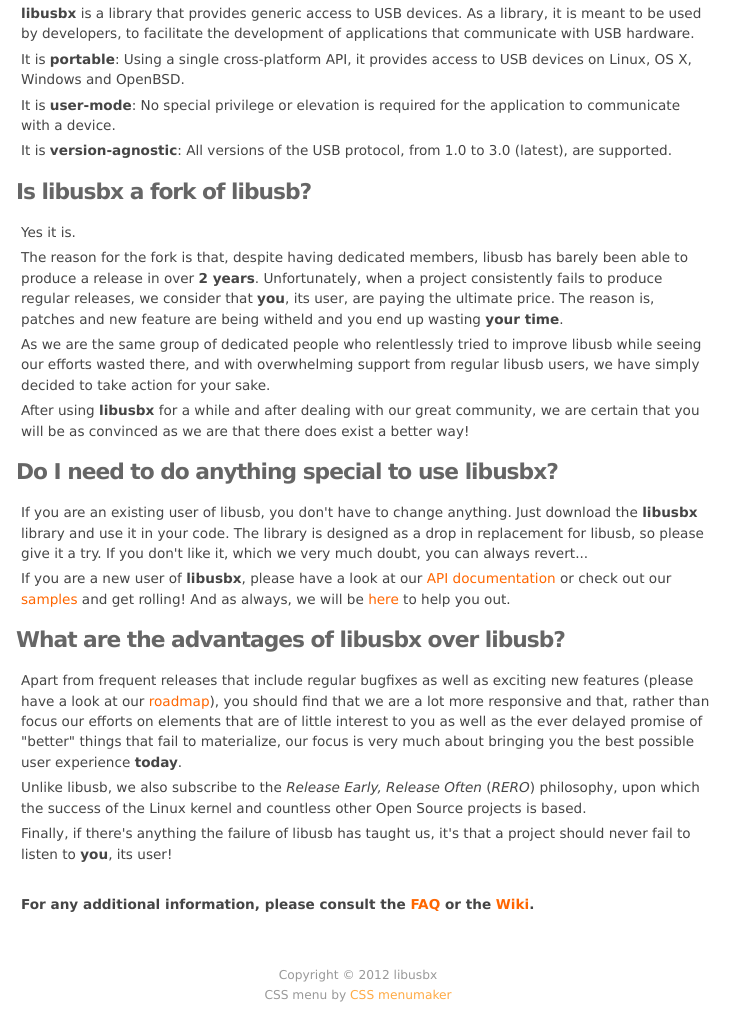
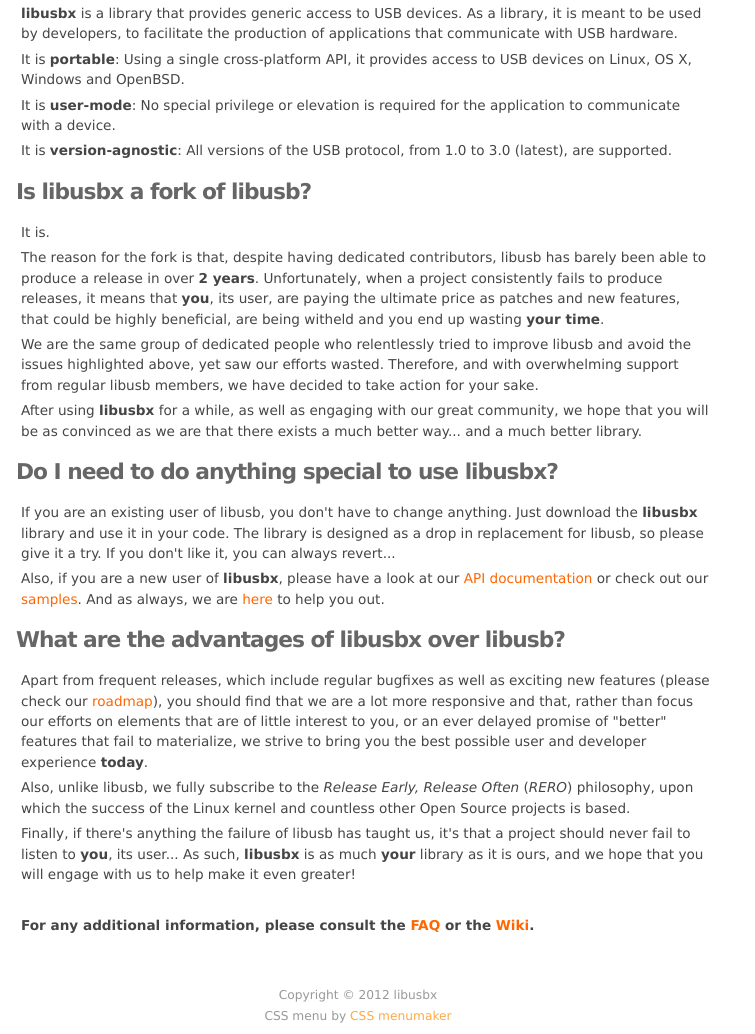
Before and after one commit to Nevercats/libusbx.github.com, a plain HTML site: page index.html in a window 1280 px wide. Shown: the part 164-1198 px from the top of the page, without its empty margins (0-755 px from the left). Drawn offline with Linux system fonts and the light colour scheme.

Commit message:
updated index.html

```diff
--- a/index.html
+++ b/index.html
@@ -51,22 +51,22 @@
   </div>
   <div class="main">
     <h2>Overview</h2>
-    <p><b>libusbx</b> is a library that provides generic access to USB devices. As a library, it is meant to be used by developers, to facilitate the development of applications that communicate with USB hardware.</p>
+    <p><b>libusbx</b> is a library that provides generic access to USB devices. As a library, it is meant to be used by developers, to facilitate the production of applications that communicate with USB hardware.</p>
     <p>It is <b>portable</b>: Using a single cross-platform API, it provides access to USB devices on Linux, OS&nbsp;X, Windows and OpenBSD.</p>
     <p>It is <b>user-mode</b>: No special privilege or elevation is required for the application to communicate with a device.</p>
     <p>It is <b>version-agnostic</b>: All versions of the USB protocol, from 1.0 to 3.0 (latest), are supported.</p>
     <h2>Is libusbx a fork of libusb?</h2>
-    <p>Yes it is.</p>
-    <p>The reason for the fork is that, despite having dedicated members, libusb has barely been able to produce a release in over <b>2 years</b>. Unfortunately, when a project consistently fails to produce regular releases, we consider that <b>you</b>, its user, are paying the ultimate price. The reason is, patches and new feature are being witheld and you end up wasting <b>your time</b>.</p>
-  <p>As we are the same group of dedicated people who relentlessly tried to improve libusb while seeing our efforts wasted there, and with overwhelming support from regular libusb users, we have simply decided to take action for your sake.</p>
-    <p>After using <b>libusbx</b> for a while and after dealing with our great community, we are certain that you will be as convinced as we are that there does exist a better way!</p>
+    <p>It is.</p>
+    <p>The reason for the fork is that, despite having dedicated contributors, libusb has barely been able to produce a release in over <b>2 years</b>. Unfortunately, when a project consistently fails to produce releases, it means that <b>you</b>, its user, are paying the ultimate price as patches and new features, that could be highly beneficial, are being witheld and you end up wasting <b>your time</b>.</p>
+    <p>We are the same group of dedicated people who relentlessly tried to improve libusb and avoid the issues highlighted above, yet saw our efforts wasted. Therefore, and with overwhelming support from regular libusb members, we have decided to take action for your sake.</p>
+    <p>After using <b>libusbx</b> for a while, as well as engaging with our great community, we hope that you will be as convinced as we are that there exists a much better way... and a much better library.</p>
     <h2>Do I need to do anything special to use <b>libusbx</b>?</h2>
-    <p>If you are an existing user of libusb, you don't have to change anything. Just download the <b>libusbx</b> library and use it in your code. The library is designed as a drop in replacement for libusb, so please give it a try. If you don't like it, which we very much doubt, you can always revert...</p>
-    <p>If you are a new user of <b>libusbx</b>, please have a look at our <a href="http://libusbx.sourceforge.net/api-1.0/">API documentation</a> or check out our <a href="https://github.com/libusbx/libusbx/tree/master/examples">samples</a> and get rolling! And as always, we will be <a href="https://lists.sourceforge.net/lists/listinfo/libusbx-devel">here</a> to help you out.</p>
+    <p>If you are an existing user of libusb, you don't have to change anything. Just download the <b>libusbx</b> library and use it in your code. The library is designed as a drop in replacement for libusb, so please give it a try. If you don't like it, you can always revert...</p>
+    <p>Also, if you are a new user of <b>libusbx</b>, please have a look at our <a href="http://libusbx.sourceforge.net/api-1.0/">API documentation</a> or check out our <a href="https://github.com/libusbx/libusbx/tree/master/examples">samples</a>. And as always, we are <a href="https://lists.sourceforge.net/lists/listinfo/libusbx-devel">here</a> to help you out.</p>
     <h2>What are the advantages of libusbx over libusb?</h2>
-    <p>Apart from frequent releases that include regular bugfixes as well as exciting new features (please have a look at our <a href="https://github.com/libusbx/libusbx/issues/milestones?direction=asc&sort=due_date">roadmap</a>), you should find that we are a lot more responsive and that, rather than focus our efforts on elements that are of little interest to you as well as the ever delayed promise of "better" things that fail to materialize, our focus is very much about bringing you the best possible user experience <b>today</b>.</p>
-    <p>Unlike libusb, we also subscribe to the <i>Release Early, Release Often</i> (<i>RERO</i>) philosophy, upon which the success of the Linux kernel and countless other Open Source projects is based.</p>
-    <p>Finally, if there's anything the failure of libusb has taught us, it's that a project should never fail to listen to <b>you</b>, its user!</p>
+    <p>Apart from frequent releases, which include regular bugfixes as well as exciting new features (please check our <a href="https://github.com/libusbx/libusbx/issues/milestones?direction=asc&sort=due_date">roadmap</a>), you should find that we are a lot more responsive and that, rather than focus our efforts on elements that are of little interest to you, or an ever delayed promise of "better" features that fail to materialize, we strive to bring you the best possible user and developer experience <b>today</b>.</p>
+    <p>Also, unlike libusb, we fully subscribe to the <i>Release Early, Release Often</i> (<i>RERO</i>) philosophy, upon which the success of the Linux kernel and countless other Open Source projects is based.</p>
+    <p>Finally, if there's anything the failure of libusb has taught us, it's that a project should never fail to listen to <b>you</b>, its user... As such, <b>libusbx</b> is as much <b>your</b> library as it is ours, and we hope that you will engage with us to help make it even greater!</p>
    <br/>
     <p><b>For any additional information, please consult the <a href="https://github.com/libusbx/libusbx/wiki/FAQ">FAQ</a> or the <a href="https://github.com/libusbx/libusbx/wiki">Wiki</a>.</b></p>
   </div>
```
